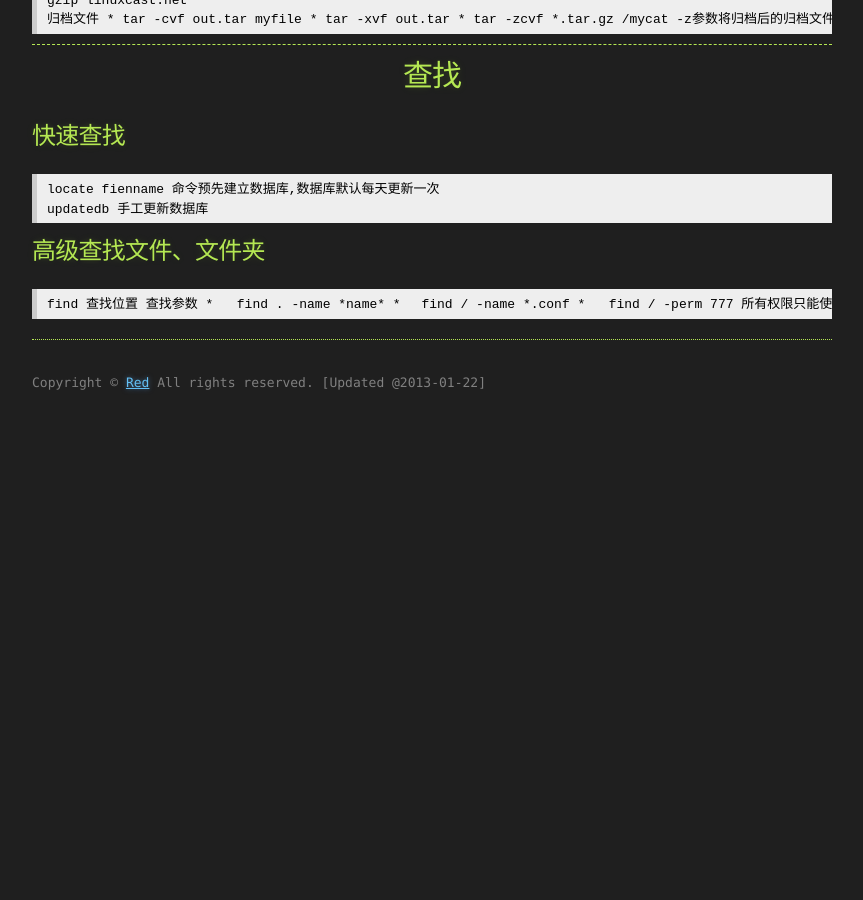
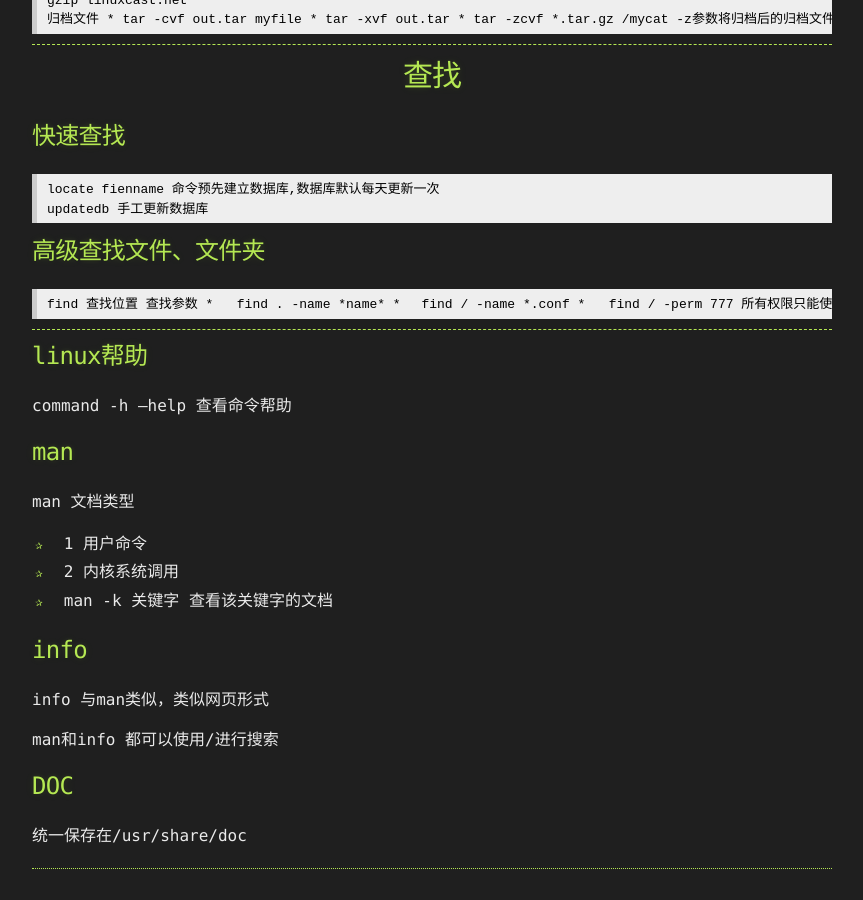
Before and after one commit to RedHjkl/redhjkl.github.com, a Jekyll site: the page built from _posts/2013-01-16-linux-command.md, in a window 1280 px wide and 900 px high, scrolled down 2377 px. Shown: the whole window, without its empty margins (208-1071 px from the left). Built offline with Jekyll 4.4.1, drawn with Linux system fonts in a browser that asks for light colours; Markdown is read by kramdown in place of the engine named in the settings; before the commit the page ends 2782 px from its top, so only the background shows below that.

```diff
--- a/_posts/2013-01-16-linux-command.md
+++ b/_posts/2013-01-16-linux-command.md
@@ -120,3 +120,27 @@ tags:      [linux]
 *	-ctime
 *	-type
 *	-size
+
+----
+
+## linux帮助
+
+command -h --help 查看命令帮助
+
+## man
+
+man 文档类型
+
+* 1	用户命令
+* 2 内核系统调用
+* man -k 关键字 查看该关键字的文档
+
+## info
+
+info 与man类似，类似网页形式
+
+man和info 都可以使用/进行搜索
+
+## DOC
+
+统一保存在/usr/share/doc
```
Also changed, not shown: _posts/2013-01-22-authority-control.md (added, +83 -0 lines).
